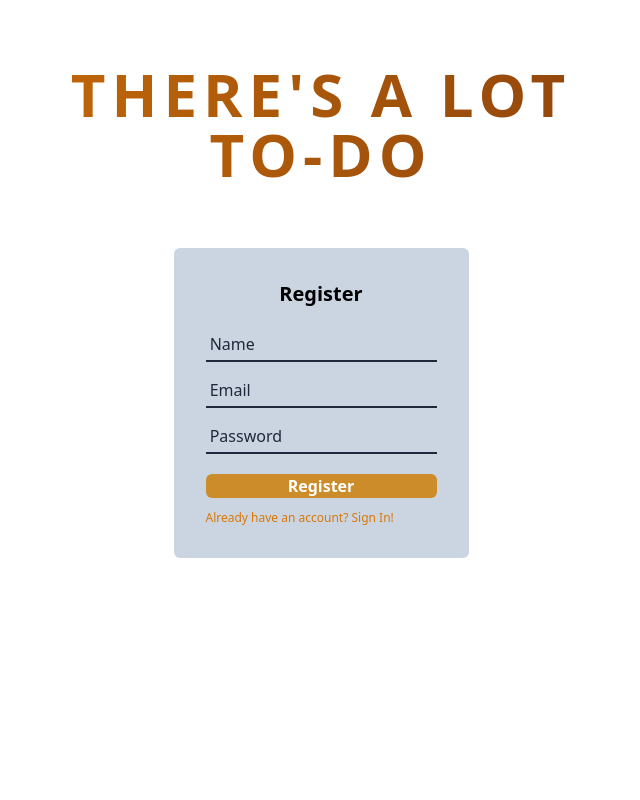
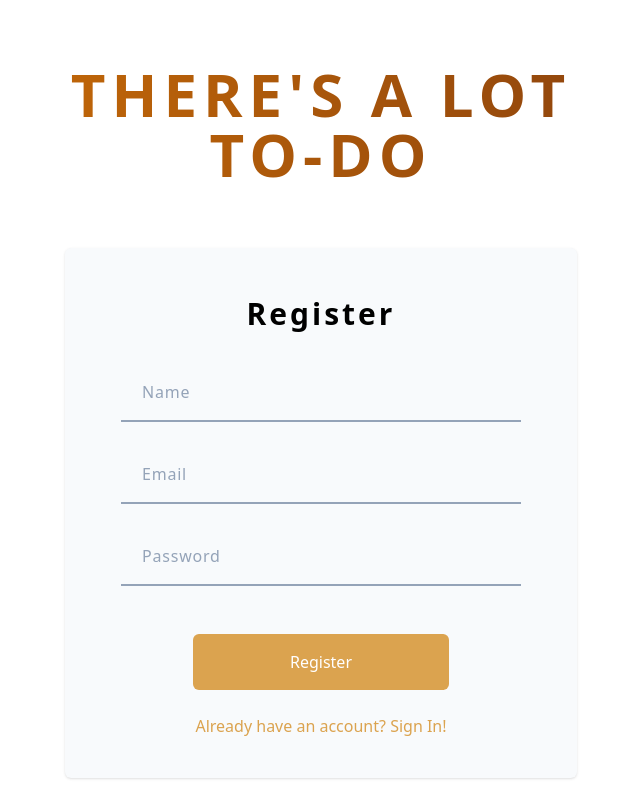
Before and after one commit to Eoligan/Project2_todo_app, a Vue app: page /register in a window 1280 px wide. Shown: the whole page, without its empty margins (319-959 px from the left). Built offline with nearby package versions, Linux system fonts and the light colour scheme.

Commit message:
some styles fixes in landingview

```diff
--- a/src/components/RegisterBox.vue
+++ /dev/null
@@ -1,57 +0,0 @@
-<script setup>
-import { useUserStore } from "@/stores/user"
-import { useTaskStore } from "@/stores/task"
-import { ref } from "vue"
-
-const userStore = useUserStore()
-const taskStore = useTaskStore()
-
-const name = ref("")
-const email = ref("")
-const password = ref("")
-</script>
-
-<template>
-  <section class="grid place-items-center">
-    <form
-      @submit.prevent="userStore.createNewUser(email, password, name)"
-      class="rounded-md bg-slate-300 px-8 pb-8 pt-4"
-    >
-      <h2 class="m-4 text-center text-xl font-bold">Register</h2>
-      <div class="flex flex-col">
-        <input
-          placeholder=" Name"
-          class="my-2 border-b-2 border-slate-800 bg-slate-300 pb-1 placeholder:text-slate-800"
-          id="name"
-          name="name"
-          type="text"
-          v-model="name"
-        />
-        <input
-          placeholder=" Email"
-          class="my-2 border-b-2 border-slate-800 bg-slate-300 pb-1 placeholder:text-slate-800"
-          id="email"
-          name="email"
-          type="email"
-          v-model="email"
-        />
-        <input
-          placeholder=" Password"
-          class="my-2 border-b-2 border-slate-800 bg-slate-300 pb-1 placeholder:text-slate-800"
-          id="pass"
-          name="pass"
-          type="password"
-          v-model="password"
-          autocomplete="new-password"
-        />
-
-        <button class="mt-3 rounded-md bg-brand font-bold text-white">
-          Register
-        </button>
-        <RouterLink to="login" class="mt-3 text-xs text-amber-600">
-          Already have an account? Sign In!
-        </RouterLink>
-      </div>
-    </form>
-  </section>
-</template>
--- a/src/components/LoginBox.vue
+++ b/src/views/LoginView.vue
@@ -22,7 +22,7 @@ const password = ref("")
       <div class="flex flex-col gap-6">
         <input
           placeholder="Email"
-          class="border-b-2 border-slate-400 bg-slate-50 py-4 pl-4 tracking-wider placeholder:font-normal placeholder:text-slate-400 hover:rounded text-aver hover:border-none hover:pb-[18px] hover:ring-2 hover:ring-slate-600 placeholder:hover:text-slate-600 focus:rounded focus:border-none focus:pb-[18px] focus:outline-none focus:ring-2 focus:ring-brand"
+          class="border-b-2 border-slate-400 bg-slate-50 py-4 pl-4 tracking-wider placeholder:font-normal placeholder:text-slate-400 hover:rounded text-aver  hover:ring-2 hover:ring-slate-600 placeholder:hover:text-slate-600 focus:rounded focus:border-b-transparent hover:border-b-transparent focus:outline-none focus:ring-2 focus:ring-brand"
           id="email"
           name="email"
           type="text"
@@ -30,7 +30,7 @@ const password = ref("")
         />
         <input
           placeholder="Password"
-          class="border-b-2 border-slate-400 bg-slate-50 py-4 pl-4 tracking-wider placeholder:font-normal placeholder:text-slate-400 hover:rounded text-aver hover:border-none hover:pb-[18px] hover:ring-2 hover:ring-slate-600 placeholder:hover:text-slate-600 focus:rounded focus:border-none focus:pb-[18px] focus:outline-none focus:ring-2 focus:ring-brand"
+          class="border-b-2 border-slate-400 bg-slate-50 py-4 pl-4 tracking-wider placeholder:font-normal placeholder:text-slate-400 hover:rounded text-aver  hover:ring-2 hover:ring-slate-600 placeholder:hover:text-slate-600 focus:rounded focus:border-b-transparent hover:border-b-transparent focus:outline-none focus:ring-2 focus:ring-brand"
           id="pass"
           name="pass"
           type="password"
@@ -40,13 +40,12 @@ const password = ref("")
 
         <button
           type="submit"
-          class="mt-6 w-64 self-center rounded-md bg-brand p-4 text-white"
+          class="mt-6 w-64 self-center rounded-md bg-brand-200 hover:bg-brand transition ease-out duration-200 p-4 text-white"
         >
           Login
         </button>
         <RouterLink
-          to="register"
-          class="self-center text-base text-brand hover:text-brand-600 hover:underline hover:decoration-2 hover:underline-offset-[5px]"
+         to="register" class="self-center text-base text-brand-200 hover:text-brand hover:underline hover:decoration-2 hover:underline-offset-[5px]"
         >
           Don't have an account? Sign Up!
         </RouterLink>
--- /dev/null
+++ b/src/views/RegisterView.vue
@@ -0,0 +1,57 @@
+<script setup>
+import { useUserStore } from "@/stores/user"
+import { useTaskStore } from "@/stores/task"
+import { ref } from "vue"
+
+const userStore = useUserStore()
+const taskStore = useTaskStore()
+
+const name = ref("")
+const email = ref("")
+const password = ref("")
+</script>
+
+<template>
+  <section class="grid place-items-center">
+    <form
+      @submit.prevent="userStore.createNewUser(email, password, name)"
+      class="h-full w-72 rounded-md bg-slate-50 px-8 pb-8 pt-4 shadow sm:w-96 sm:px-10 lg:w-[32rem] lg:px-14 lg:py-10"
+    >
+      <h2 class="mt-2 px-4 text-center text-3xl font-bold tracking-widest sm:mb-8">Register</h2>
+      <div class="flex flex-col gap-6">
+        <input
+          placeholder=" Name"
+          class="border-b-2 border-slate-400 bg-slate-50 py-4 pl-4 tracking-wider placeholder:font-normal placeholder:text-slate-400 hover:rounded text-aver  hover:ring-2 hover:ring-slate-600 placeholder:hover:text-slate-600 focus:rounded focus:border-b-transparent hover:border-b-transparent focus:outline-none focus:ring-2 focus:ring-brand"
+          id="name"
+          name="name"
+          type="text"
+          v-model="name"
+        />
+        <input
+          placeholder=" Email"
+          class="border-b-2 border-slate-400 bg-slate-50 py-4 pl-4 tracking-wider placeholder:font-normal placeholder:text-slate-400 hover:rounded text-aver  hover:ring-2 hover:ring-slate-600 placeholder:hover:text-slate-600 focus:rounded focus:border-b-transparent hover:border-b-transparent focus:outline-none focus:ring-2 focus:ring-brand"
+          id="email"
+          name="email"
+          type="email"
+          v-model="email"
+        />
+        <input
+          placeholder=" Password"
+          class="border-b-2 border-slate-400 bg-slate-50 py-4 pl-4 tracking-wider placeholder:font-normal placeholder:text-slate-400 hover:rounded text-aver  hover:ring-2 hover:ring-slate-600 placeholder:hover:text-slate-600 focus:rounded focus:border-b-transparent hover:border-b-transparent focus:outline-none focus:ring-2 focus:ring-brand"
+          id="pass"
+          name="pass"
+          type="password"
+          v-model="password"
+          autocomplete="new-password"
+        />
+
+        <button class="mt-6 w-64 self-center rounded-md bg-brand-200 hover:bg-brand transition ease-out duration-200 p-4 text-white">
+          Register
+        </button>
+        <RouterLink to="login" class="self-center text-base text-brand-200 hover:text-brand hover:underline hover:decoration-2 hover:underline-offset-[5px]">
+          Already have an account? Sign In!
+        </RouterLink>
+      </div>
+    </form>
+  </section>
+</template>
```
Also changed, not shown: src/router/index.js (+4 -4 lines).
